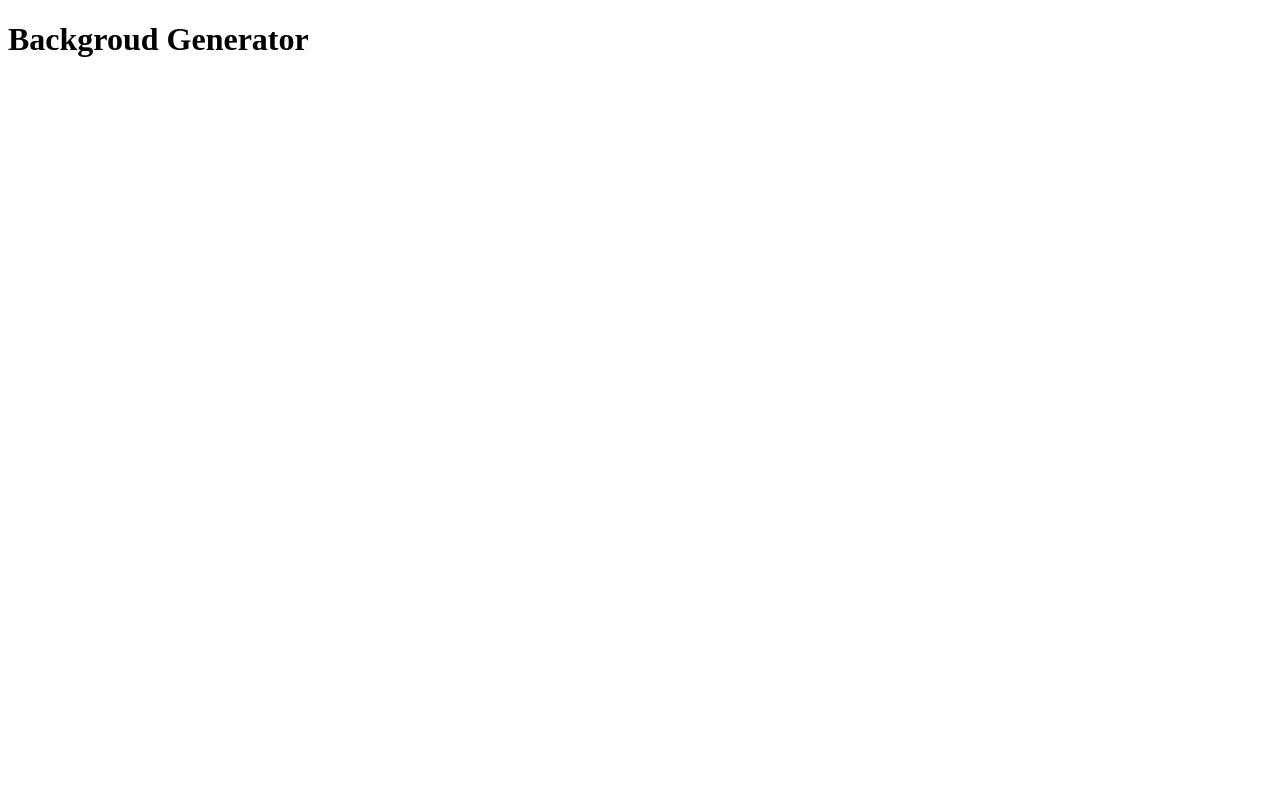
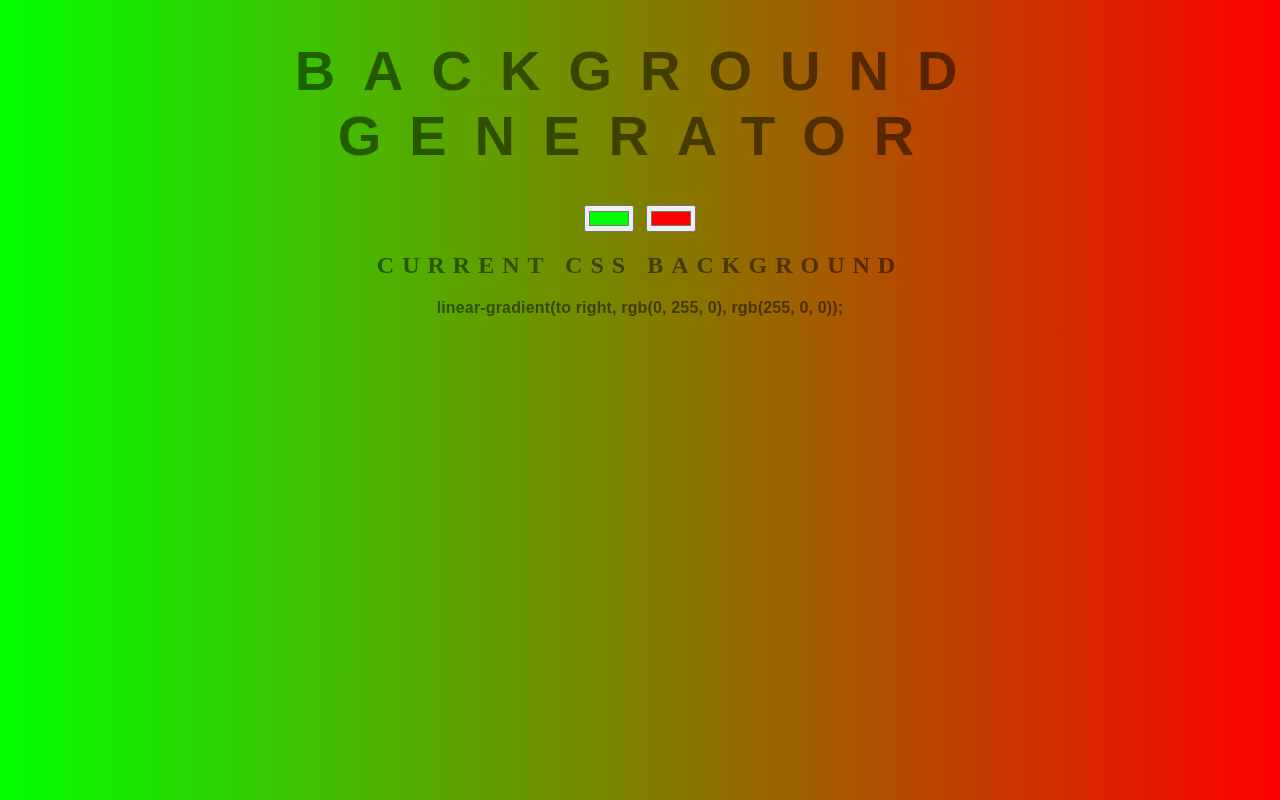
Before and after one commit to AshokPacha/background-generator, a plain HTML site: page index.html in a window 1280 px wide. Drawn offline with Linux system fonts and the light colour scheme.

Commit message:
modified backgound generator

```diff
--- a/index.html
+++ b/index.html
@@ -1,10 +1,16 @@
 <!DOCTYPE html>
-<html lang="en" dir="ltr">
-  <head>
-    <meta charset="utf-8">
-    <title>Backgroud Generator</title>
-  </head>
-  <body>
-    <h1>Backgroud Generator</h1>
-  </body>
+<html>
+<head>
+	<title>Gradient Background</title>
+	<link rel="stylesheet" type="text/css" href="style.css">
+</head>
+<body id="gradient" onload="setGradient()">
+	<h1>Background Generator</h1>
+	<input class="color1" type="color" name="color1" value="#00ff00">
+	<input class="color2" type="color" name="color2" value="#ff0000">
+	<!-- <button class="button" name="button">Generate New Color</button> -->
+	<h2>Current CSS Background</h2>
+	<h3></h3>
+	<script type="text/javascript" src="script.js"></script>
+</body>
 </html>
--- /dev/null
+++ b/script.js
@@ -0,0 +1,37 @@
+var css = document.querySelector("h3");
+var color1 = document.querySelector(".color1");
+var color2 = document.querySelector(".color2");
+var body = document.getElementById("gradient");
+
+var randomNumbers = document.querySelector(".button");
+
+// randomNumbers.addEventListener("click", function () {
+// 	var numberOne = Math.floor(Math.random() * 255);
+// 	var numberTwo = Math.floor(Math.random() * 255);
+// 	var hexStringOne = numberOne.toString(16);
+// 	var hexStringTwo = numberTwo.toString(16);
+//
+// 	color1.value = "#"+hexStringOne+hexStringTwo+hexStringOne;
+// 	color2.value = "#"+hexStringTwo+hexStringOne+hexStringTwo;
+// 	console.log("#"+hexStringOne+hexStringTwo+hexStringOne);
+// 	console.log("#"+hexStringTwo+hexStringOne+hexStringTwo);
+// })
+
+function setGradient() {
+	body.style.background =
+	"linear-gradient(to right, "
+	+ color1.value
+	+ ", "
+	+ color2.value
+	+ ")";
+
+	css.textContent = body.style.background + ";";
+}
+
+// body.addEventListener("load", function () {
+// 	console.log("saalskl");
+// });
+
+color1.addEventListener("input", setGradient);
+
+color2.addEventListener("input", setGradient);
--- /dev/null
+++ b/style.css
@@ -0,0 +1,27 @@
+body {
+	font: 'Raleway', sans-serif;
+    color: rgba(0,0,0,.5);
+    text-align: center;
+    text-transform: uppercase;
+    letter-spacing: .5em;
+    top: 15%;
+	background: linear-gradient(to right, red , yellow); /* Standard syntax */
+}
+
+h1 {
+    font: 600 3.5em 'Raleway', sans-serif;
+    color: rgba(0,0,0,.5);
+    text-align: center;
+    text-transform: uppercase;
+    letter-spacing: .5em;
+    width: 100%;
+}
+
+h3 {
+	font: 900 1em 'Raleway', sans-serif;
+    color: rgba(0,0,0,.5);
+    text-align: center;
+    text-transform: none;
+    letter-spacing: 0.01em;
+
+}
```
